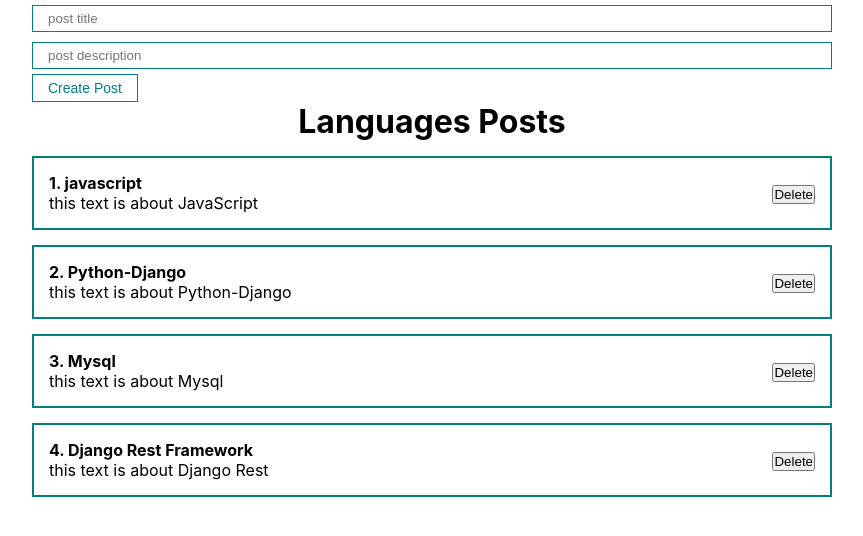
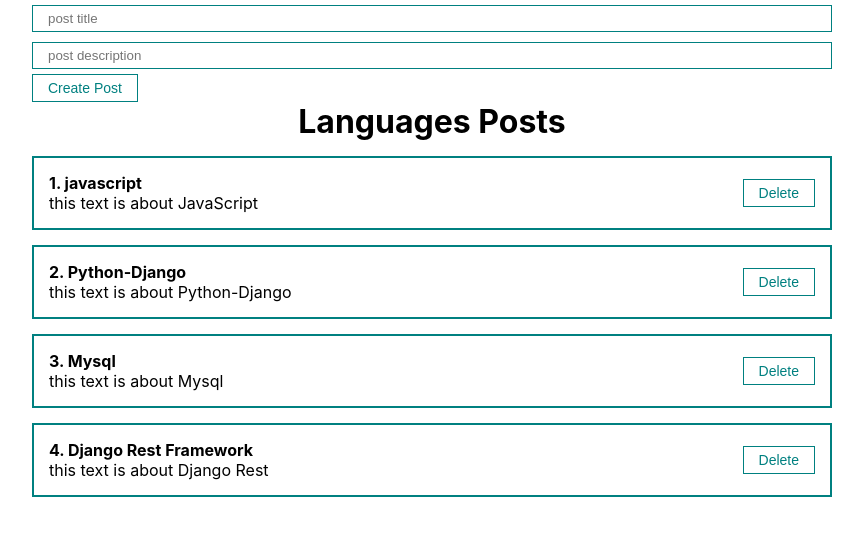
Before and after one commit to AslanZ-5/react_course, a React (Create React App) app in the folder app/: page / in a window 1280 px wide. Shown: the top 536 px of the page, without its empty margins (208-1071 px from the left). Built offline with nearby package versions, Linux system fonts and the light colour scheme.

Commit message:
deleting Post item from post list

```diff
--- a/app/src/App.js
+++ b/app/src/App.js
@@ -18,13 +18,20 @@
     setPosts([...posts, newPost])
   }
 
+  const removePost = (post) => {
+    setPosts(posts.filter(p => p.id !== post.id))
+  }
+
 
 
 
   return (
     <div className="App">
       <PostForm create={createPost}/>
-      <PostList props={posts} title={"Languages Posts"}/>
+      {posts.length !== 0
+          ?       <PostList remove={removePost} props={posts} title={"Languages Posts"}/>
+          :<h1 style={{textAlign: 'center'}}> Posts hasn't been found</h1>
+        }
 
 
     </div>
--- a/app/src/components/PostItem.js
+++ b/app/src/components/PostItem.js
@@ -1,3 +1,4 @@
+import Mybutton from "./UI/button/MyButton"
 const PostItem = function(props){
     return (
         <div className="post">
@@ -10,7 +11,7 @@
       </div>
 
       <div className="post-btn">
-        <button> Delete</button>
+        <Mybutton onClick={()=> props.remove(props.post)}> Delete</Mybutton>
       </div>
       </div>
     )
--- a/app/src/components/PostList.js
+++ b/app/src/components/PostList.js
@@ -1,11 +1,11 @@
 import React from "react";
 import PostItem from "./PostItem";
 
-const PostList = ({props, title, }) => {
+const PostList = ({props, title, remove }) => {
     return (
         <div>
 <h1 style={{textAlign: 'center'}}>{title}</h1>
-      {props.map((post, index) => <PostItem number={index + 1} post={post} key={post.id}/>)}
+      {props.map((post, index) => <PostItem remove={remove} number={index + 1} post={post} key={post.id}/>)}
         </div>
     );
 };
```
